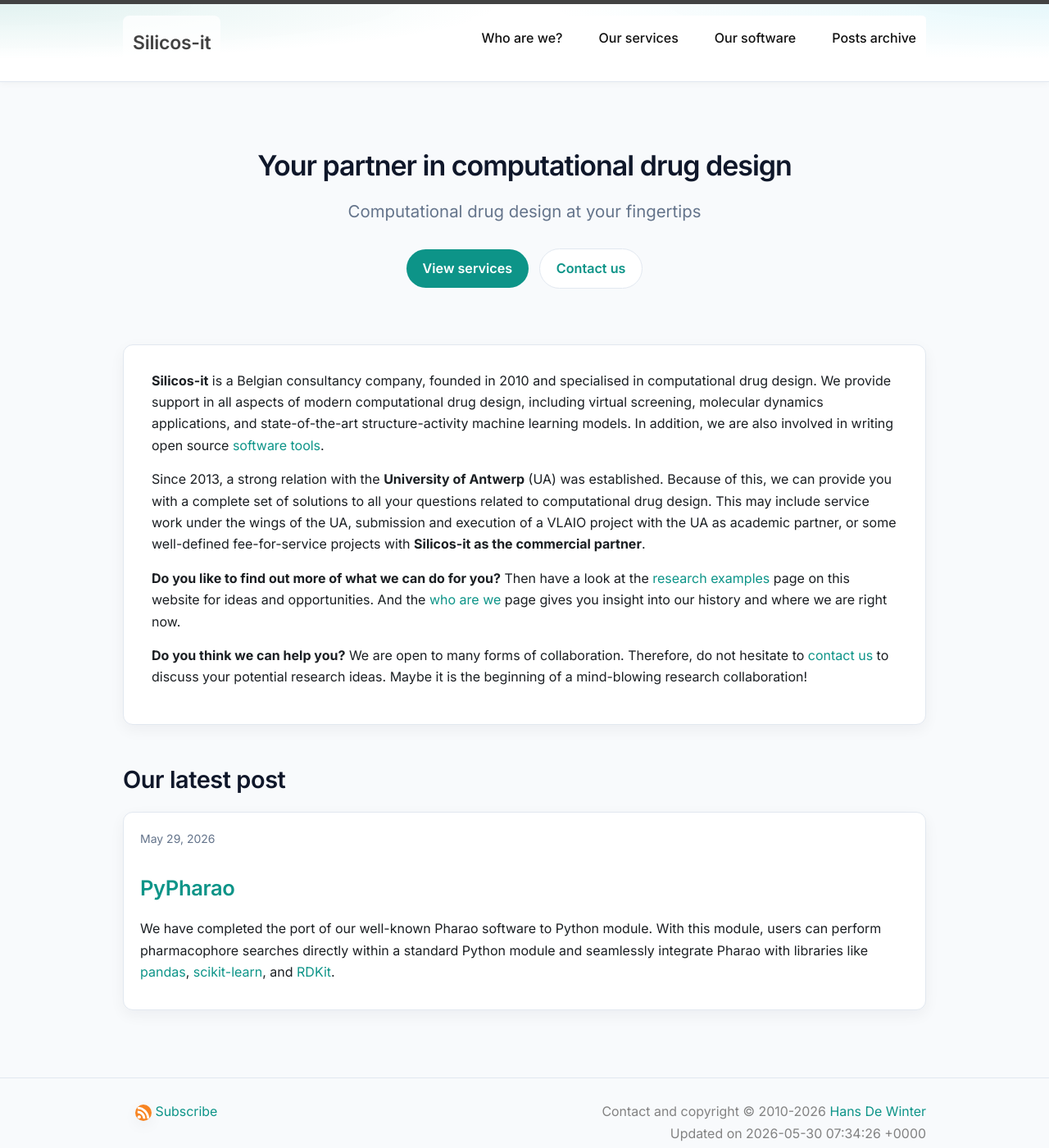
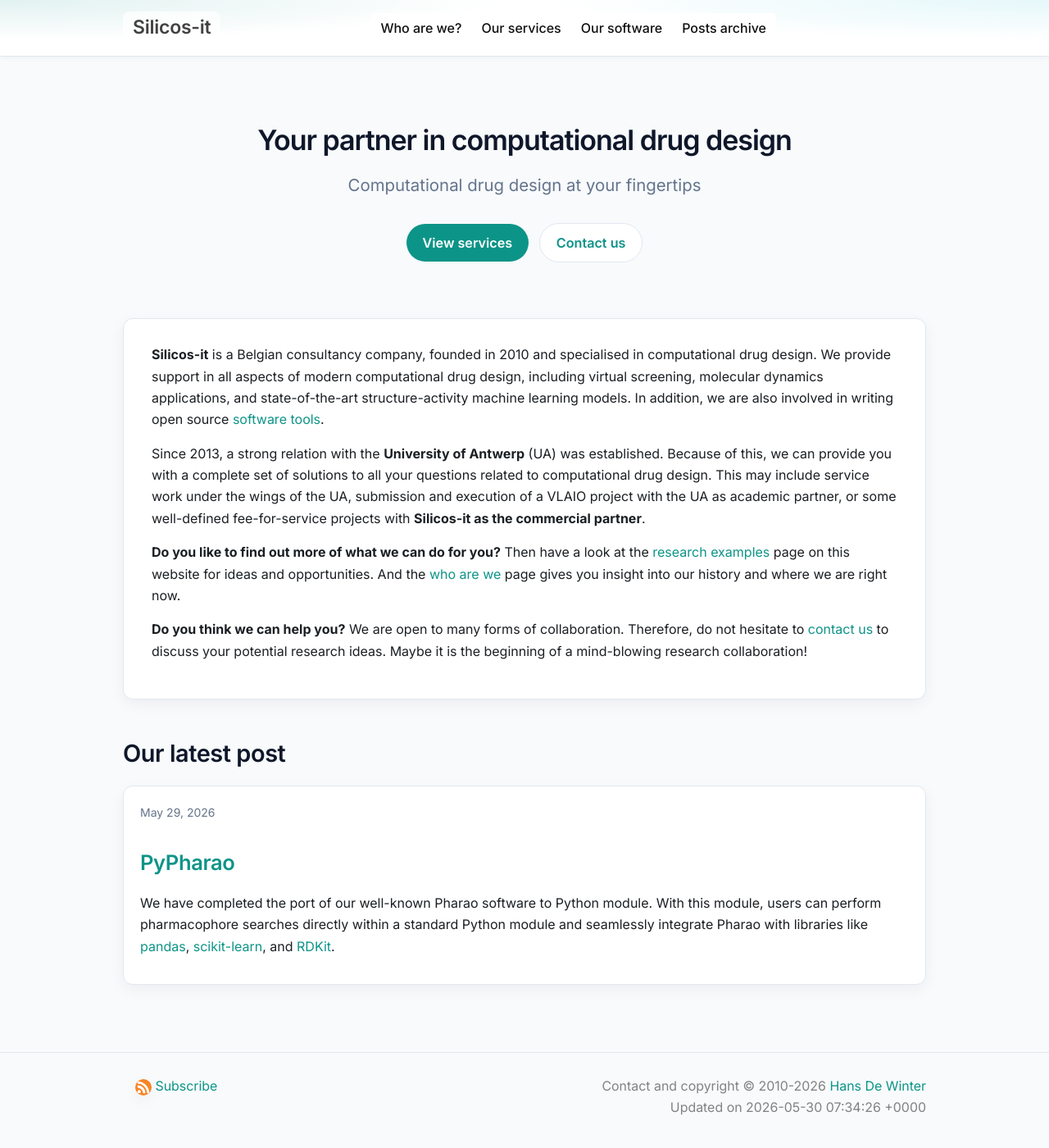
Before and after one commit to silicos-it/silicos-it.github.io, a Jekyll site: the page built from index.md, in a window 1280 px wide and 1400 px high. Shown: the whole window at 82% size. Built offline with Jekyll 4.4.1, drawn with Linux system fonts in a browser that asks for light colours.

Commit message:
review 3

```diff
--- a/_sass/minima/custom-styles.scss
+++ b/_sass/minima/custom-styles.scss
@@ -109,12 +109,15 @@ a:focus {
   background: var(--header-bg);
   backdrop-filter: blur(8px);
   -webkit-backdrop-filter: blur(8px);
+  border-top: none;
   border-bottom: 1px solid var(--border);
   box-shadow: 0 2px 8px rgba(15, 23, 42, 0.04);
   position: sticky;
   top: 0;
   z-index: 100;
   overflow: hidden;
+  line-height: 1.2;
+  min-height: auto;
 }
 
 .site-header::before {
@@ -130,12 +133,18 @@ a:focus {
 .site-header .wrapper {
   position: relative;
   padding: 14px 0;
+  display: flex;
+  align-items: center;
+  justify-content: space-between;
+  gap: 1rem;
 }
 
 .site-title {
+  float: none;
   font-weight: 600;
   font-size: 1.35rem;
   letter-spacing: -0.01em;
+  line-height: 1.2;
   padding: 6px 12px;
   border-radius: 8px;
   background: var(--surface-muted);
@@ -148,8 +157,13 @@ a:focus {
 }
 
 .site-nav {
+  position: static;
+  float: none;
+  top: auto;
+  right: auto;
   background-color: var(--surface);
   border-color: var(--border);
+  line-height: 1.2;
 }
 
 .site-nav .page-link {
@@ -176,6 +190,15 @@ a:focus {
     display: flex;
     gap: 4px;
     align-items: center;
+  }
+
+  .site-nav .page-link {
+    display: inline-block;
+    margin-left: 0;
+  }
+
+  .site-nav .page-link:not(:last-child) {
+    margin-right: 0;
   }
 }
 
```
Also changed, not shown: services.md (+4 -4 lines).
